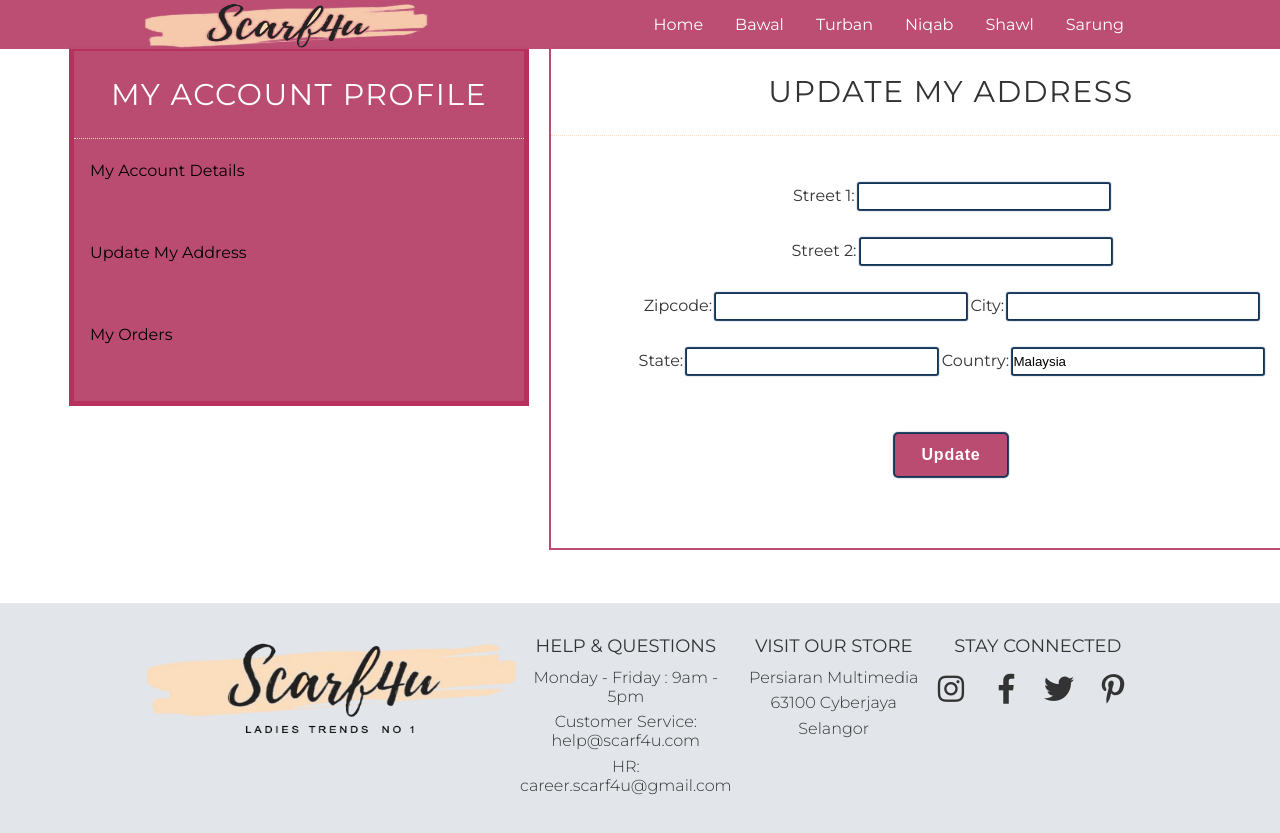
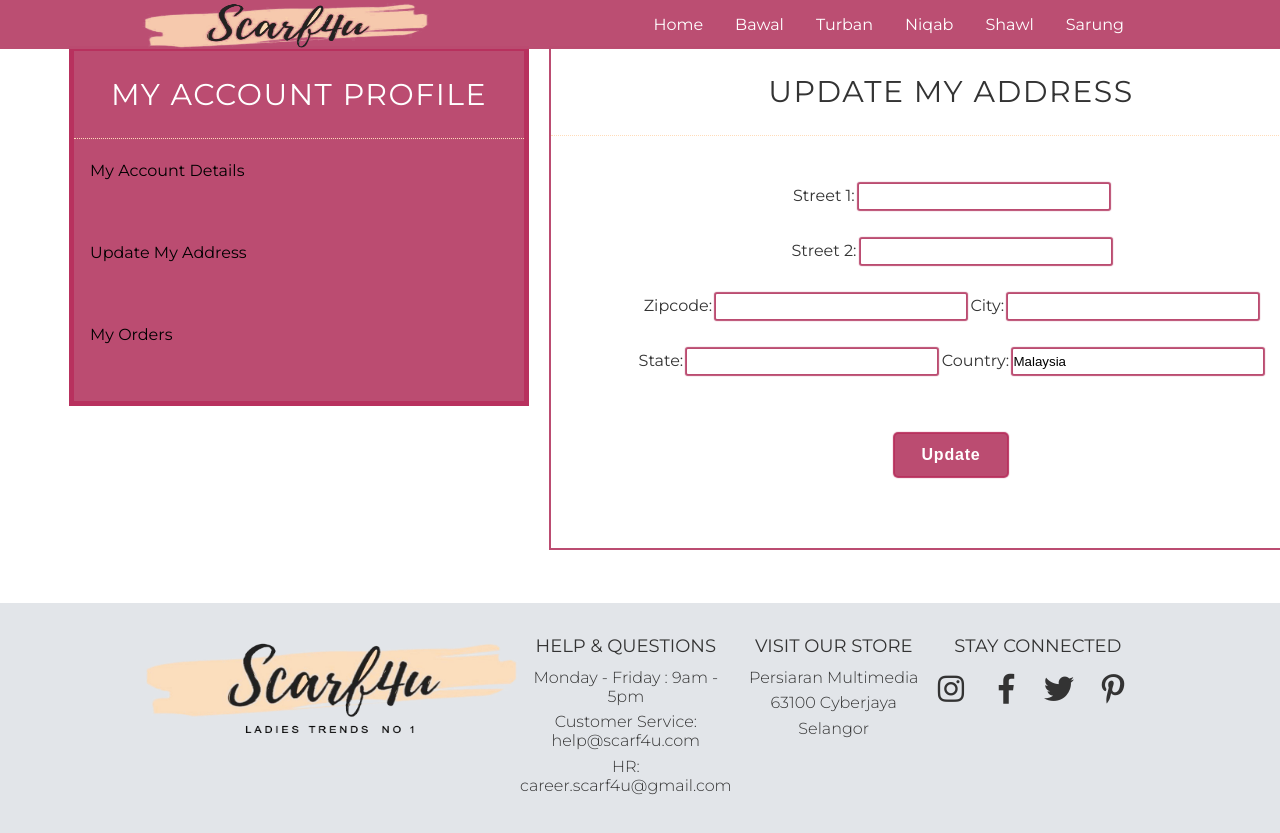
Before and after one commit to sabrinasyazwani97/WebAppAssignment, a PHP site: page /update-my-address.php in a window 1280 px wide; the page is wider, and only the part inside the window is pictured. Shown: the part 26-859 px from the top of that part. Run offline with PHP 8.4, Linux system fonts and the light colour scheme; some libraries are stand-ins or nearby versions.

Commit message:
Update account-profile-style.css

```diff
--- a/css/account-profile-style.css
+++ b/css/account-profile-style.css
@@ -78,31 +78,33 @@ textarea{
 width:250px;
 height:60px;
 border-radius:1px;
-box-shadow:0 0 1px 2px #123456;
+box-shadow:0 0 1px 2px #ebb580;
 margin-top:10px;
 padding:5px 0;
 border:none
 }
+
 .input{
 width:250px;
 height:15px;
 border-radius:1px;
-box-shadow:0 0 1px 2px #123456;
+box-shadow:0 0 1px 2px #bb4c71;
 margin-top:10px;
 padding:5px 0;
 border:none;
 margin-bottom:20px
 }
+
 .submit{
 color:#fff;
 border-radius:3px;
-background:#1F8DD6;
+background:#ebb580;
 padding:5px;
 margin-top:40px;
 border:none;
 width:100px;
 height:30px;
-box-shadow:0 0 1px 2px #123456;
+box-shadow:0 0 1px 2px #b8315e;
 font-size:16px
 }
 
```
